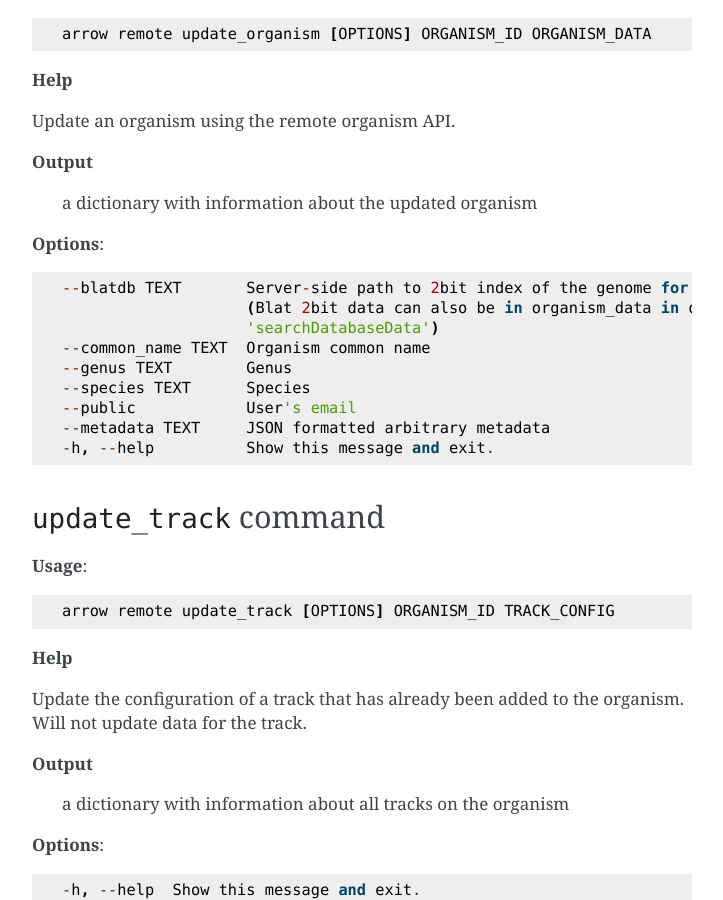
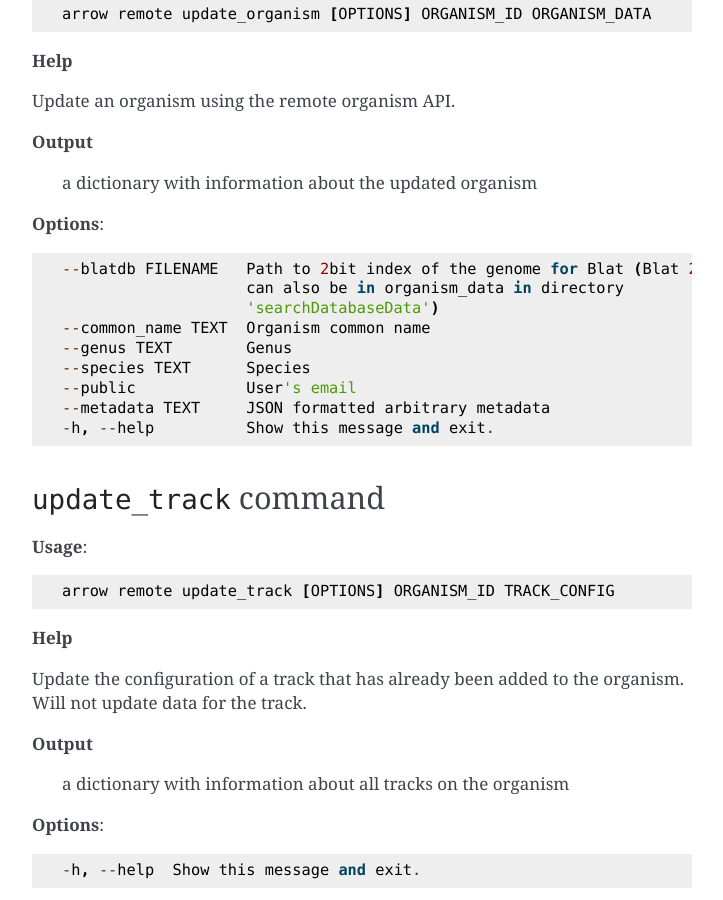
Before and after one commit to galaxy-genome-annotation/python-apollo, a Sphinx documentation site: the page built from docs/commands/remote.rst, in a window 1280 px wide and 900 px high, scrolled down 2154 px. Shown: the whole window, without its empty margins (388-1111 px from the left). Built offline with Sphinx 7.4.7, drawn with Linux system fonts in a browser that asks for light colours; pages that are not in the unit, such as notebooks, are missing from menus; some of the changed text lies outside the part shown.

Commit message:
fix blatdb in remote mode (upload a local file instead of giving a server-side path)

```diff
--- a/docs/commands/remote.rst
+++ b/docs/commands/remote.rst
@@ -25,10 +25,9 @@ Add an organism using the remote organism API.
 **Options**::
 
 
-      --blatdb FILENAME               Server-side path to 2bit index of the genome
-                                      for Blat (Blat 2bit data can also be in
-                                      organism_data in directory
-                                      'searchDatabaseData')
+      --blatdb FILENAME               Path to 2bit index of the genome for Blat
+                                      (Blat 2bit data can also be in organism_data
+                                      in directory 'searchDatabaseData')
       --genus TEXT                    Genus
       --species TEXT                  Species
       --public                        should the organism be public
@@ -129,8 +128,8 @@ Update an organism using the remote organism API.
 **Options**::
 
 
-      --blatdb TEXT       Server-side path to 2bit index of the genome for Blat
-                          (Blat 2bit data can also be in organism_data in directory
+      --blatdb FILENAME   Path to 2bit index of the genome for Blat (Blat 2bit data
+                          can also be in organism_data in directory
                           'searchDatabaseData')
       --common_name TEXT  Organism common name
       --genus TEXT        Genus
```
Also changed, not shown: 4 other files.
